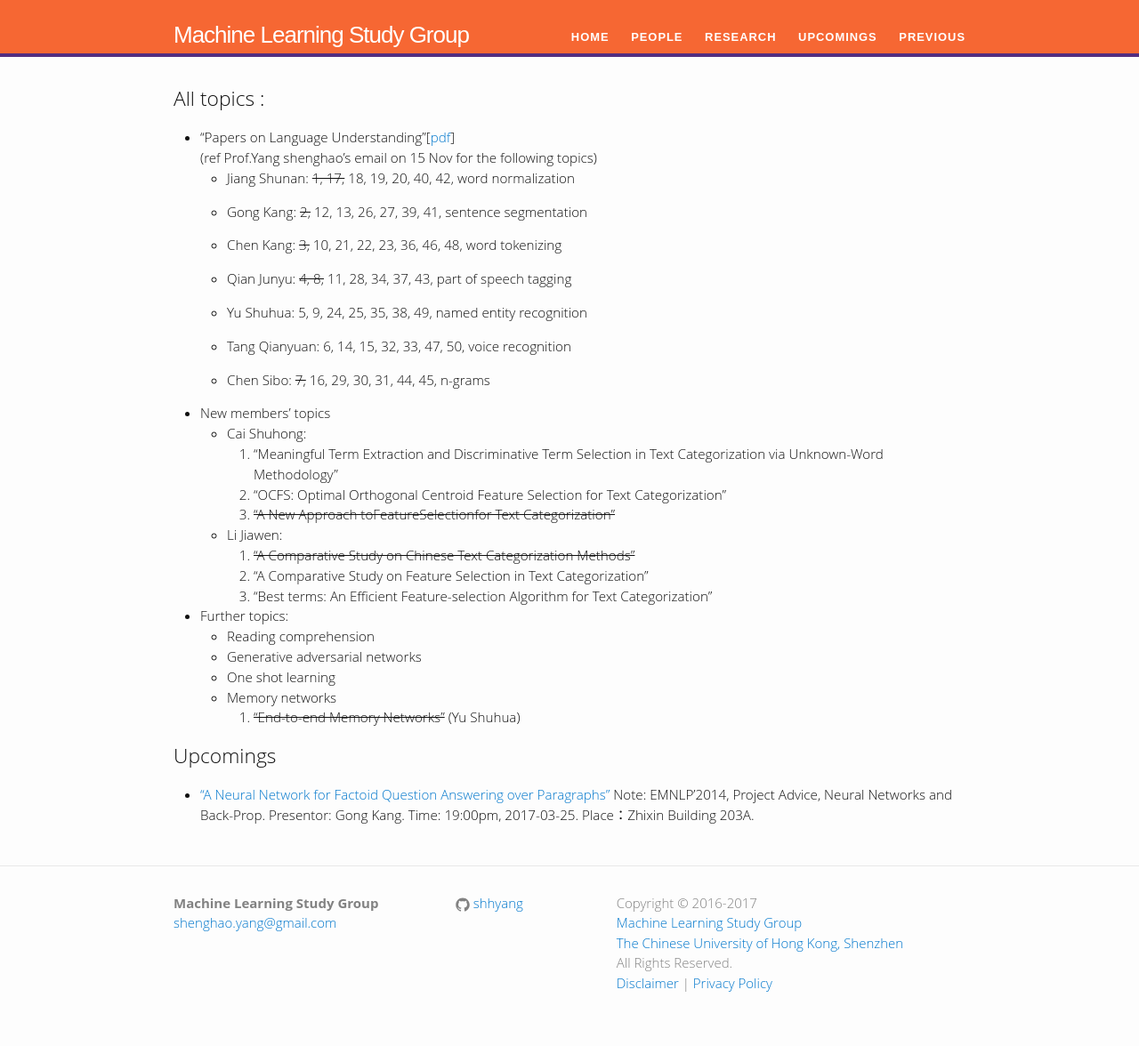
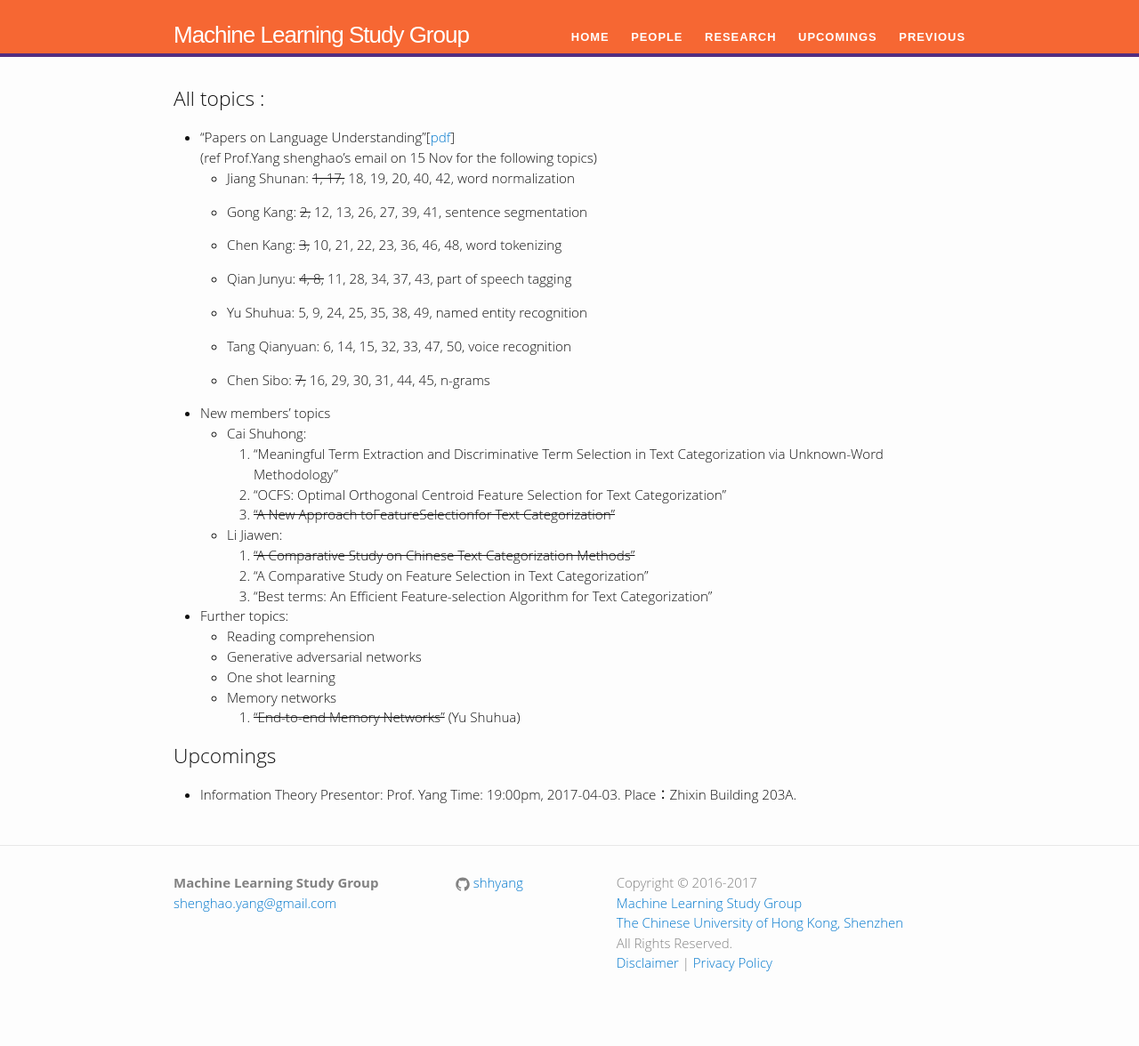
Before and after one commit to shhyang/learning, a Jekyll site: the page built from upcomings/index.md, in a window 1280 px wide. Shown: the whole page at 89% size. Built offline with Jekyll 4.4.1, drawn with Linux system fonts in a browser that asks for light colours; some web fonts are replaced; our own code applies the rules of GitHub Pages for plain Markdown files; after the commit the page ends 1154 px from its top, so only the background shows below that.

Commit message:
Update index.md

```diff
--- a/upcomings/index.md
+++ b/upcomings/index.md
@@ -44,8 +44,7 @@ layout: default
 
 
 ## Upcomings
-- ["A Neural Network for Factoid Question Answering over Paragraphs"](https://cs.umd.edu/~miyyer/pubs/2014_qb_rnn.pdf)
-Note: EMNLP’2014, Project Advice, Neural Networks and Back-Prop.
-Presentor: Gong Kang.
-Time: 19:00pm, 2017-03-25.
+- Information Theory
+Presentor: Prof. Yang
+Time: 19:00pm, 2017-04-03.
 Place：Zhixin Building 203A.
```
